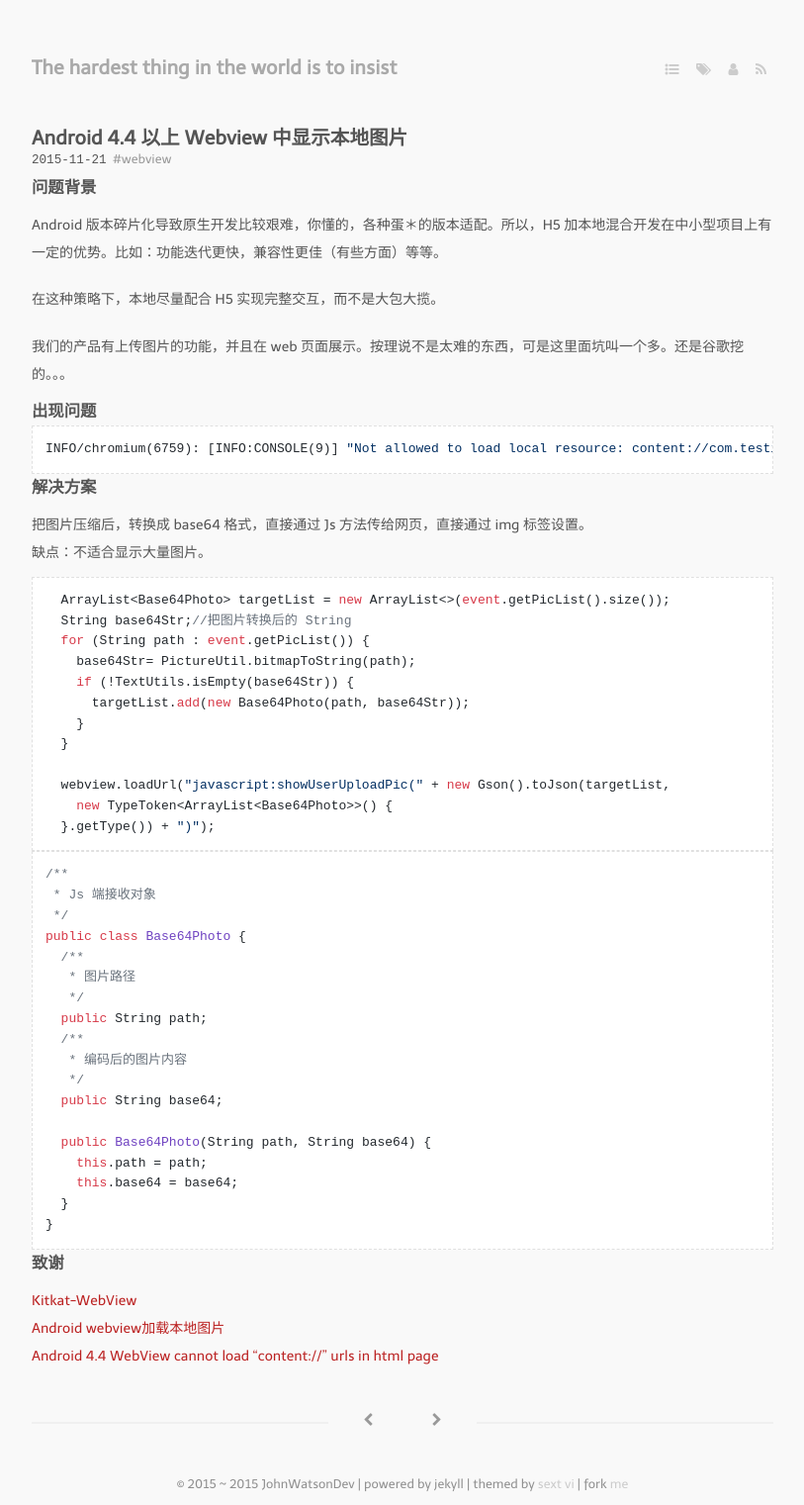
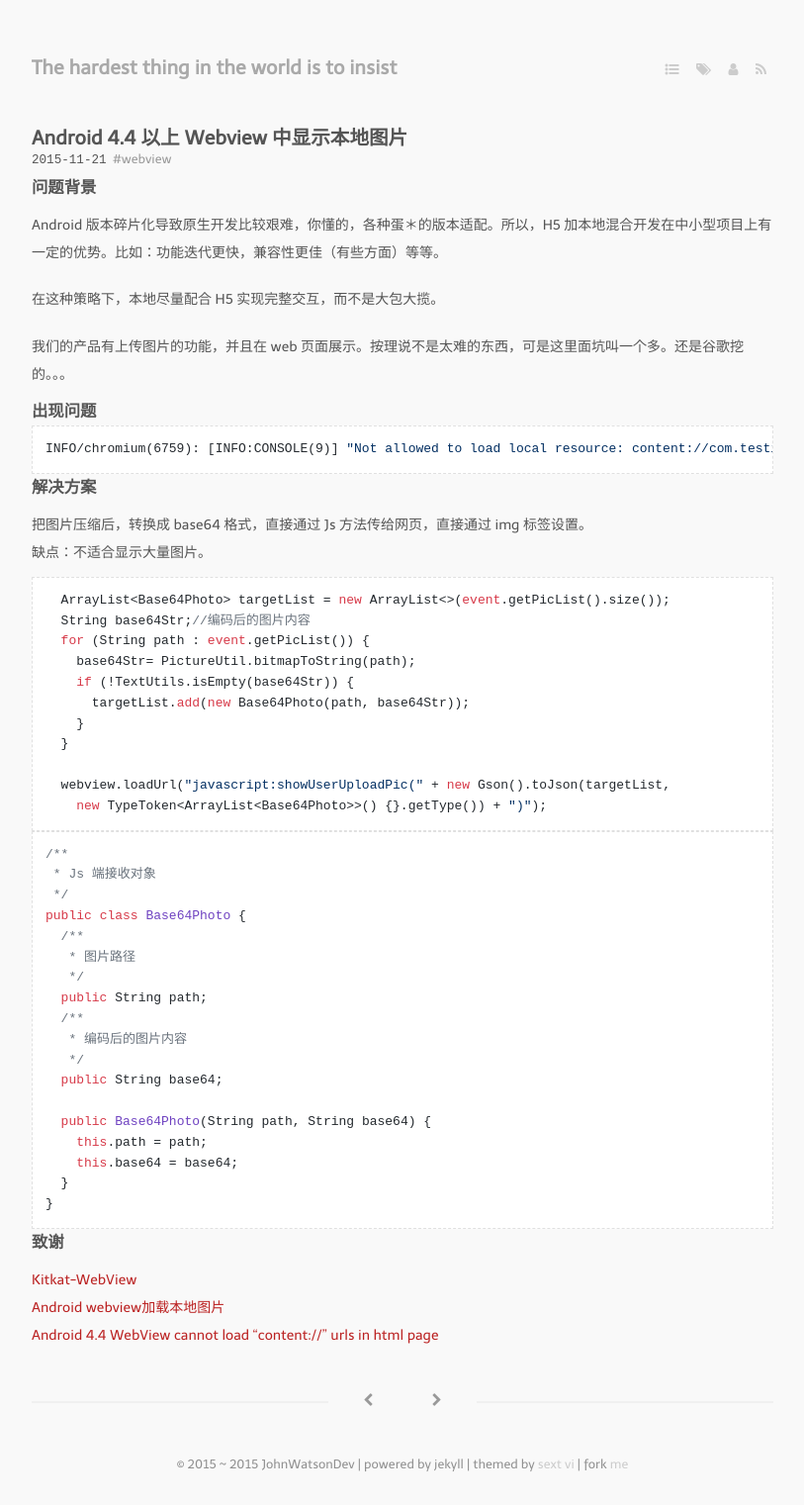
Before and after one commit to johnwatsondev/johnwatsondev.github.io, a Jekyll site: the page built from _posts/2015-11-21-show-local-file-in-webview-above-android-4.4.md, in a window 1280 px wide. Shown: the whole page at 99% size, without its empty margins (233-1046 px from the left). Built offline with Jekyll 4.4.1, drawn with Linux system fonts in a browser that asks for light colours; nearby versions of some CDN libraries; some web fonts are replaced; Markdown is read by kramdown in place of the engine named in the settings; comment, search, counter and statistics services are not loaded; after the commit the page ends 1500 px from its top, so only the background shows below that.

Commit message:
update post

````diff
--- a/_posts/2015-11-21-show-local-file-in-webview-above-android-4.4.md
+++ b/_posts/2015-11-21-show-local-file-in-webview-above-android-4.4.md
@@ -25,7 +25,7 @@ INFO/chromium(6759): [INFO:CONSOLE(9)] "Not allowed to load local resource: cont
 
 ```java
   ArrayList<Base64Photo> targetList = new ArrayList<>(event.getPicList().size());
-  String base64Str;//把图片转换后的 String
+  String base64Str;//编码后的图片内容
   for (String path : event.getPicList()) {
     base64Str= PictureUtil.bitmapToString(path);
     if (!TextUtils.isEmpty(base64Str)) {
@@ -34,8 +34,7 @@ INFO/chromium(6759): [INFO:CONSOLE(9)] "Not allowed to load local resource: cont
   }
 
   webview.loadUrl("javascript:showUserUploadPic(" + new Gson().toJson(targetList,
-    new TypeToken<ArrayList<Base64Photo>>() {
-  }.getType()) + ")");
+    new TypeToken<ArrayList<Base64Photo>>() {}.getType()) + ")");
 ```
 
 ```java
````
